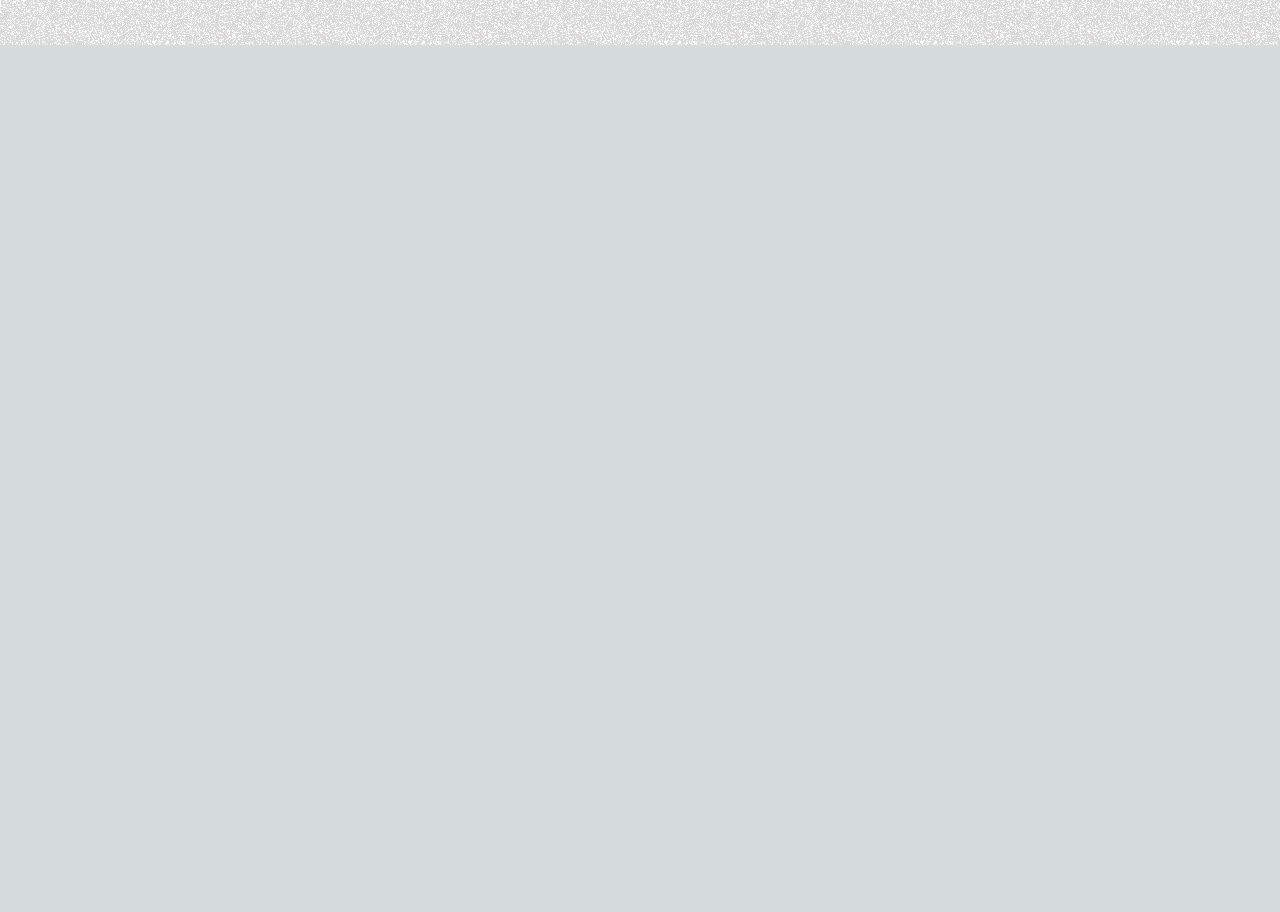
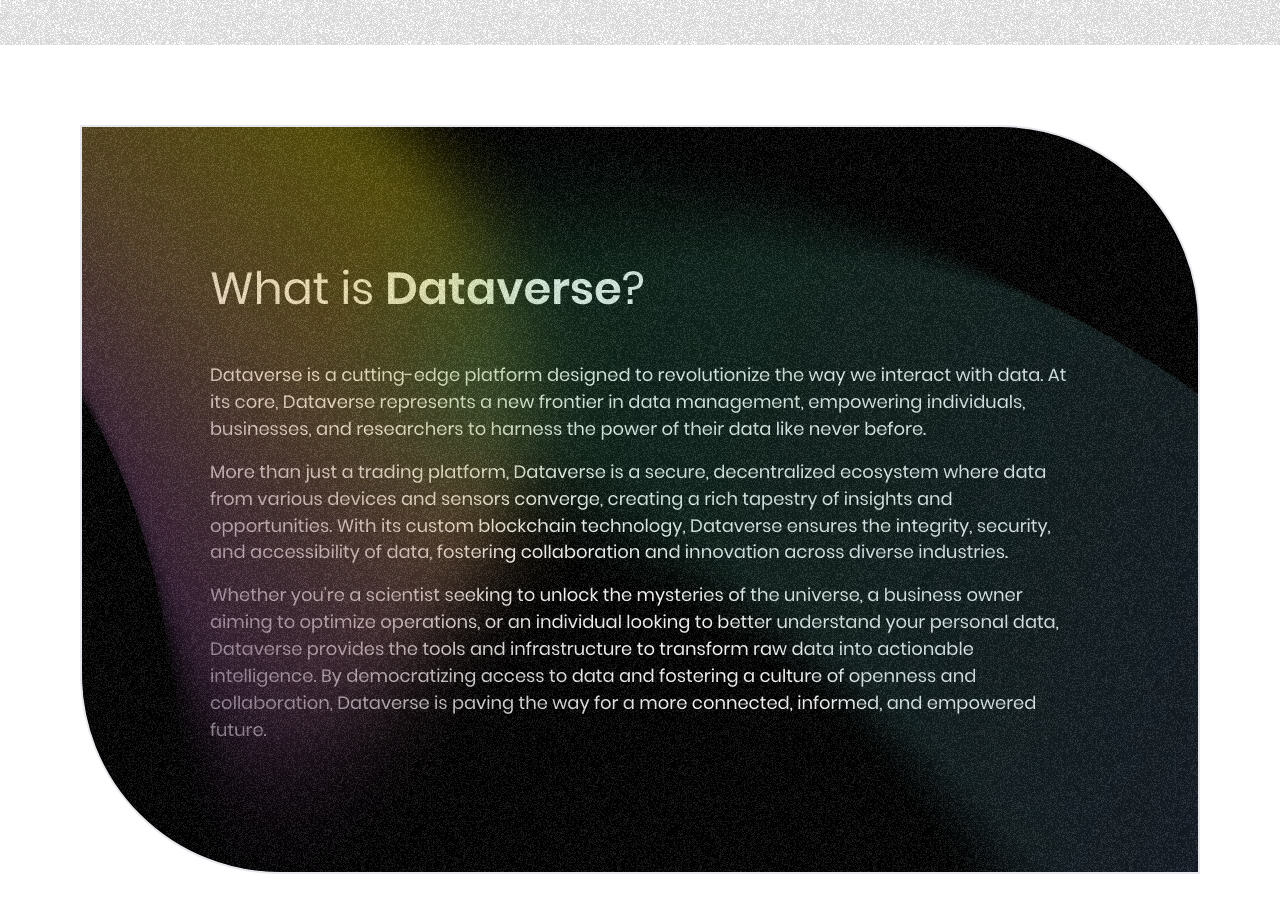
Before and after one commit to Dataverse-Ledger/dataverse-frontend, a Next.js app: page / in a window 1280 px wide. Shown: the part 1860-2772 px from the top of the page. Before the commit the page ends 1905 px from the top, so only its background shows below. Built offline with nearby package versions, Linux system fonts and the light colour scheme.

Commit message:
added info section

```diff
--- /dev/null
+++ b/app/_components/InfoSection.tsx
@@ -0,0 +1,57 @@
+'use client'
+import { motion } from 'framer-motion';
+
+export default function InfoSection() {
+    return (
+        <div className='min-h-screen bg-white p-20'>
+            <div className='relative border-2 p-32 rounded-tr-[200px] rounded-bl-[200px] bg-black overflow-clip'>
+                <div className='z-40 flex flex-col gap-10 font-poppinsRegular text-white'>
+                    <div className='text-[3.5vw]'>
+                        What is <span className='font-poppinsSemiBold'>Dataverse</span>?
+                    </div>
+                    <div className='text-[1.4vw] flex flex-col gap-4'>
+                        <div>
+                            Dataverse is a cutting-edge platform designed to revolutionize the way we interact with data. At its core, Dataverse represents a new frontier in data management, empowering individuals, businesses, and researchers to harness the power of their data like never before.
+                        </div>
+                        <div>
+                            More than just a trading platform, Dataverse is a secure, decentralized ecosystem where data from various devices and sensors converge, creating a rich tapestry of insights and opportunities. With its custom blockchain technology, Dataverse ensures the integrity, security, and accessibility of data, fostering collaboration and innovation across diverse industries.
+                        </div>
+                        <div>Whether you're a scientist seeking to unlock the mysteries of the universe, a business owner aiming to optimize operations, or an individual looking to better understand your personal data, Dataverse provides the tools and infrastructure to transform raw data into actionable intelligence. By democratizing access to data and fostering a culture of openness and collaboration, Dataverse is paving the way for a more connected, informed, and empowered future.
+                        </div>
+                    </div>
+
+                </div>
+
+                <div className="absolute z-20 pointer-events-none top-0 bottom-0 right-0 left-0 bg-[linear-gradient(220deg,rgba(255,255,255,0)_60.05382521119378%,hsl(0,0%,0%)_120.0062716057621%)] rounded-tr-[200px] rounded-bl-[200px]">
+                    <div className="z-10 w-full h-full bg-repeat opacity-[0.10] bg-[url('../public/images/bg-noise2.png')] rounded-tr-[200px] rounded-bl-[200px]"></div>
+                </div>
+                <div className="absolute z-0 top-0 left-0 right-0 bottom-0 h-full w-full overflow-clip opacity-40">
+                    <div className="absolute w-[100vw] h-[150vh] ">
+                        <motion.img
+                            src="/images/Gradient2.webp"
+                            alt="Gradient"
+                            className=""
+                            initial={{ x: -500, y: -200, rotate: 50, opacity: 1 }}
+                            animate={{
+                                x: -1000, y: -200, rotate: 180, opacity: 0.2
+                            }}
+                            transition={{ duration: 200, repeat: Infinity }}
+                        />
+                    </div>
+                    <div className="absolute w-[300vw] h-[300vw] ">
+                        <motion.img
+                            src="/images/Gradient1.webp"
+                            alt="Gradient"
+                            className=""
+                            initial={{ x: 0, y: 300, rotate: 50, opacity: 0.5 }}
+                            animate={{
+                                x: 1000, y: 0, rotate: 360, opacity: 0.2
+                            }}
+                            transition={{ duration: 500, repeat: Infinity }}
+                        />
+                    </div>
+                </div>
+            </div>
+        </div>
+    )
+}
--- a/app/page.tsx
+++ b/app/page.tsx
@@ -1,5 +1,6 @@
 import Features from "./_components/Features";
 import Home from "./_components/Home";
+import InfoSection from "./_components/InfoSection";
 
 
 
@@ -8,6 +9,7 @@
     <div className="min-h-screen bg-black overflow-x-clip">
       <Home />
       <Features />
+      <InfoSection />
     </div>
   );
 }
```
